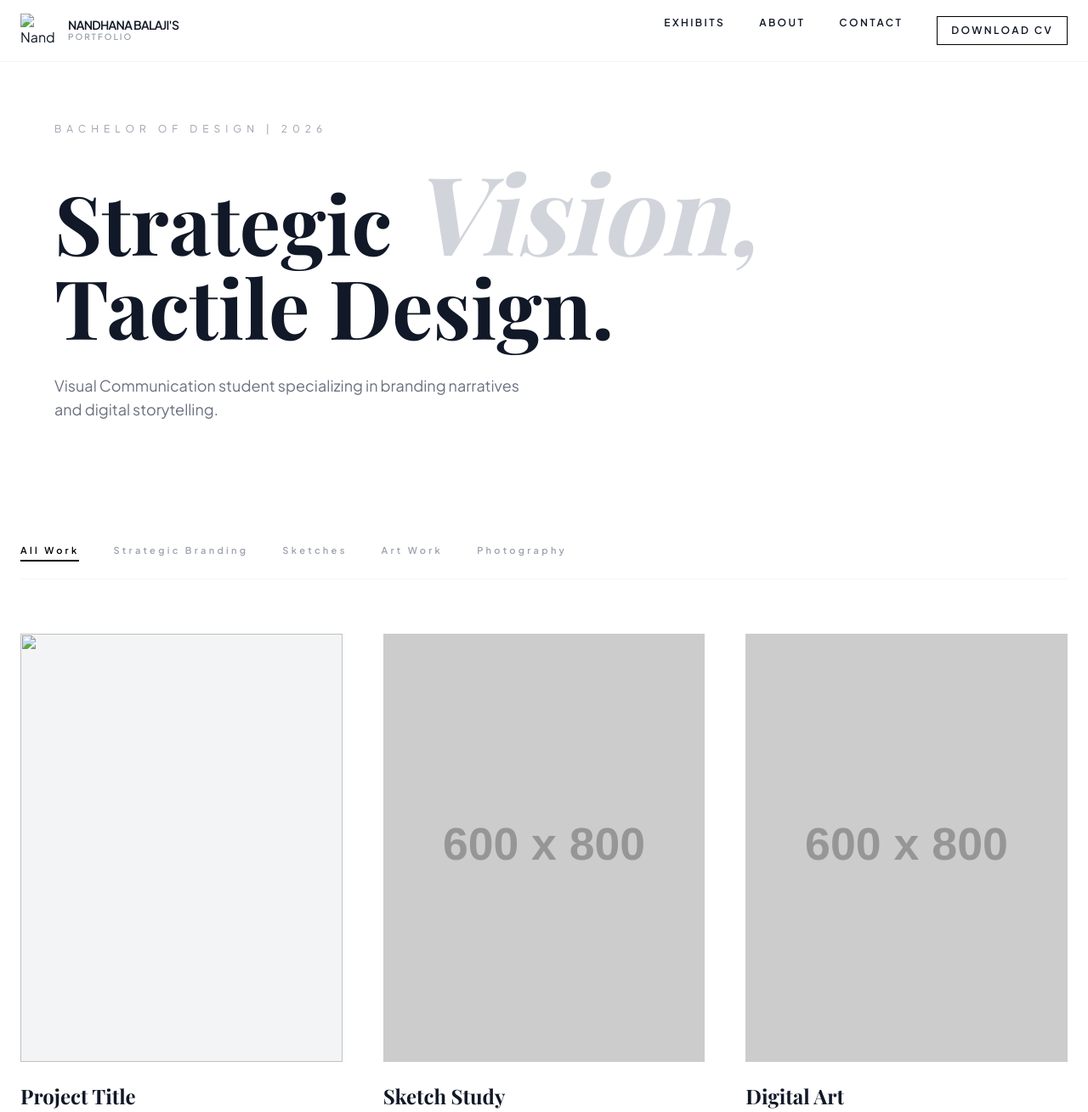
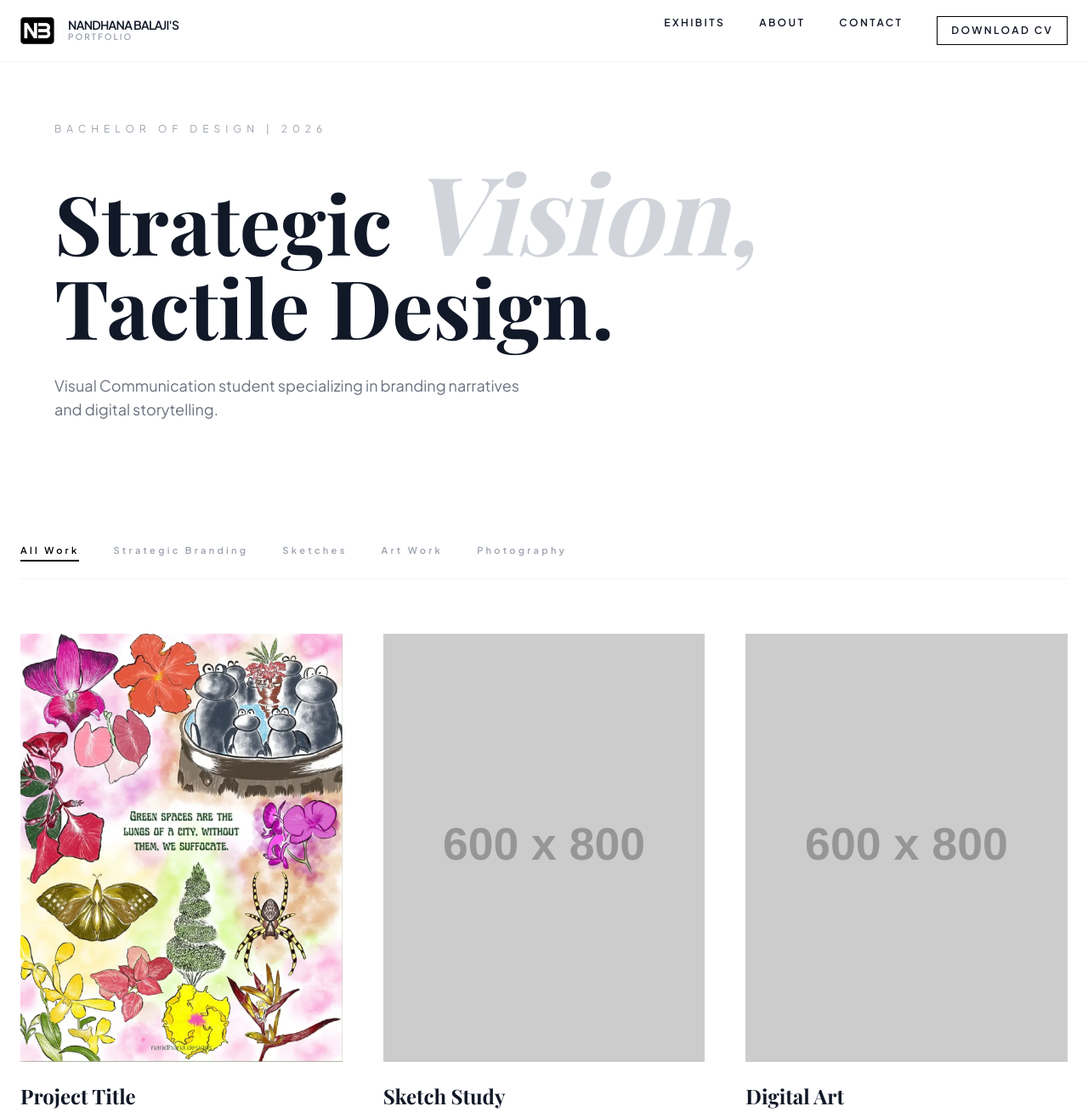
Before and after one commit to nandhana-balaji/Portfolio, a plain HTML site: page index.html in a window 1280 px wide. Shown: the top 1309 px of the page at 85% size. Drawn offline with nearby package versions, Linux system fonts and the light colour scheme; some packages are replaced by stand-ins of ours; placeholder pictures from the web are drawn by us; a script that the page names is missing; a web font is replaced by a local one.

Commit message:
Add files via upload

```diff
--- a/index.html
+++ b/index.html
@@ -27,7 +27,7 @@
         <div class="max-w-7xl mx-auto px-6 py-4 flex justify-between items-center">
 
             <a href="#" class="flex items-center gap-4 group">
-                <img src="assets/logo.png" alt="Nandhana Balaji Logo" class="w-10 h-10 object-contain group-hover:rotate-6 transition-all">
+                <img src="assets/logo.jpg" alt="Nandhana Balaji Logo" class="w-10 h-10 object-contain group-hover:rotate-6 transition-all">
                 <div class="flex flex-col">
                     <span class="text-sm font-bold tracking-tighter uppercase leading-none">Nandhana Balaji's</span>
                     <span class="text-[10px] uppercase tracking-[0.2em] text-gray-400 font-semibold">Portfolio</span>
@@ -82,9 +82,9 @@
 
         <div class="grid grid-cols-1 md:grid-cols-2 lg:grid-cols-3 gap-x-12 gap-y-20">
             <div class="portfolio-item branding group" data-aos="fade-up">
-                <a data-fslightbox="gallery" href="assets/001 - full.jpg">
+                <a data-fslightbox="gallery" href="assets/001full.webp">
                     <div class="overflow-hidden bg-gray-100 aspect-[3/4] mb-6 relative">
-                        <img src="assets/001 - thumb.jpg" class="object-cover w-full h-full group-hover:scale-105 transition duration-700">
+                        <img src="assets/001thumb.webp" class="object-cover w-full h-full group-hover:scale-105 transition duration-700">
                     </div>
                 </a>
                 <h3 class="heading-font text-2xl">Project Title</h3>
```
Also changed, not shown: assets/001.webp (added), assets/001full.webp (added), assets/001thumb.webp (added), assets/Logo.png (added), assets/logo.jpg (added), assets/unnamed.jpg (added).
